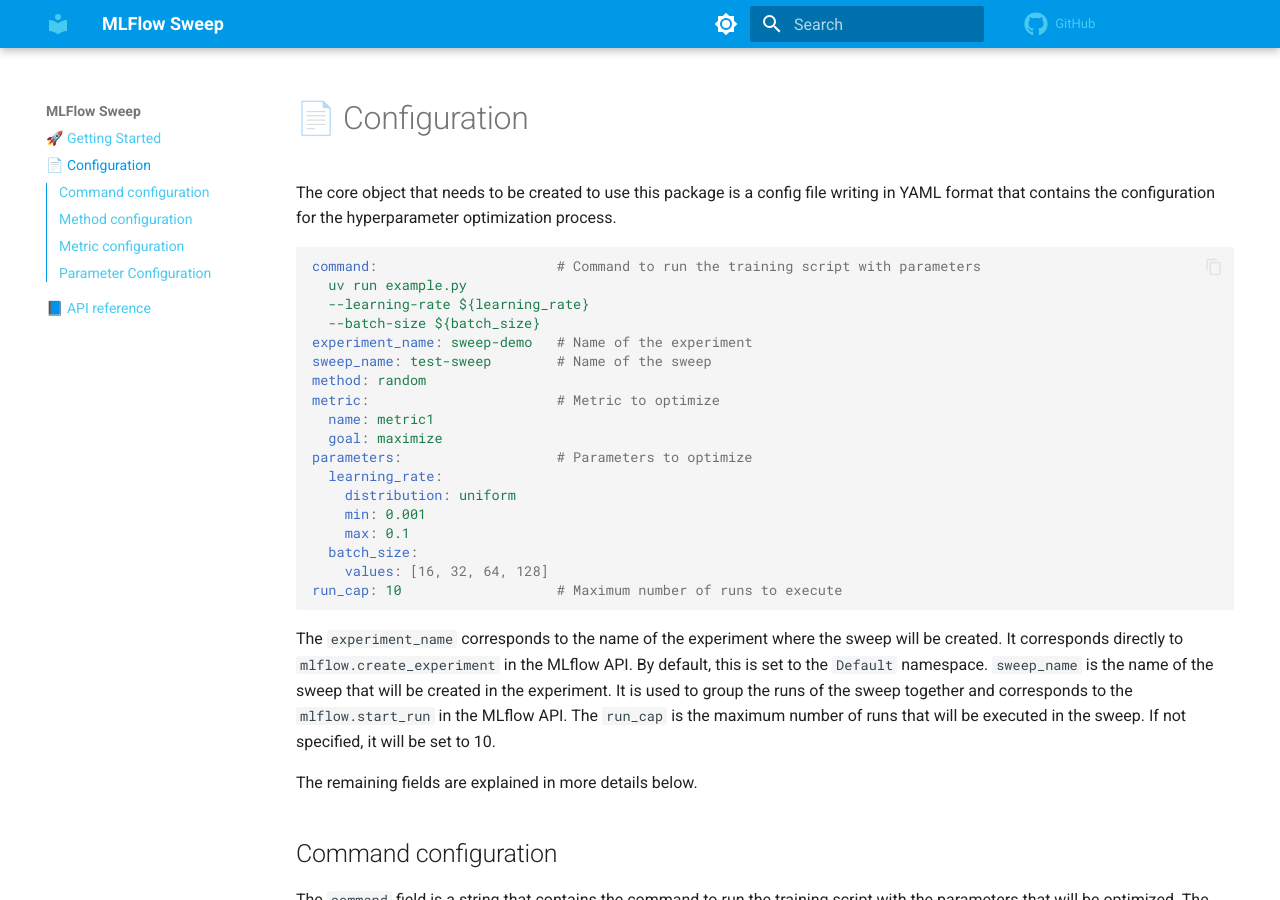
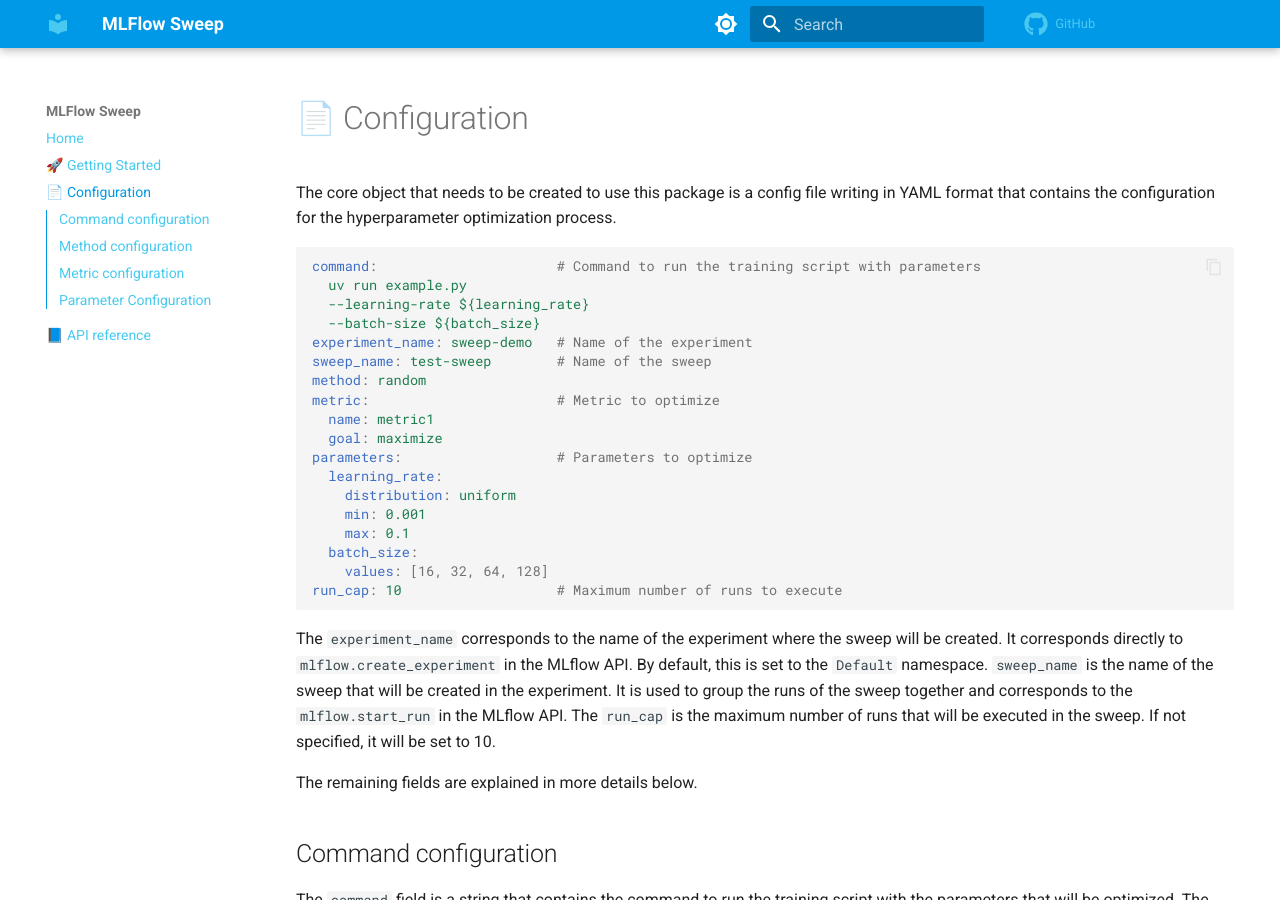
Before and after one commit to SkafteNicki/mlflow_sweep, an MkDocs documentation site: the page built from docs/configuration.md, in a window 1280 px wide and 900 px high. Built offline with MkDocs 1.6.1 and Material for MkDocs 9.7.7, drawn with Linux system fonts in a browser that asks for light colours; comment, search, counter and statistics services are not loaded.

```diff
--- a/.pre-commit-config.yaml
+++ b/.pre-commit-config.yaml
@@ -14,6 +14,7 @@
       - id: end-of-file-fixer
       - id: trailing-whitespace
       - id: check-yaml
+        exclude: mkdocs.yaml
       - id: check-toml
       - id: check-docstring-first
       - id: check-executables-have-shebangs
--- a/mkdocs.yaml
+++ b/mkdocs.yaml
@@ -51,6 +51,9 @@
   - pymdownx.tasklist:
       custom_checkbox: true
   - pymdownx.superfences
+  - pymdownx.emoji:
+      emoji_index: !!python/name:material.extensions.emoji.twemoji
+      emoji_generator: !!python/name:material.extensions.emoji.to_svg
 
 plugins:
   - search
@@ -70,6 +73,7 @@
   - stylesheets/extra.css
 
 nav:
+  - Home: index.md
   - 🚀 Getting Started: quickstart.md
   - 📄 Configuration: configuration.md
   - 📘 API reference: api.md
```
Also changed, not shown: docs/figures/logo.png (added).
